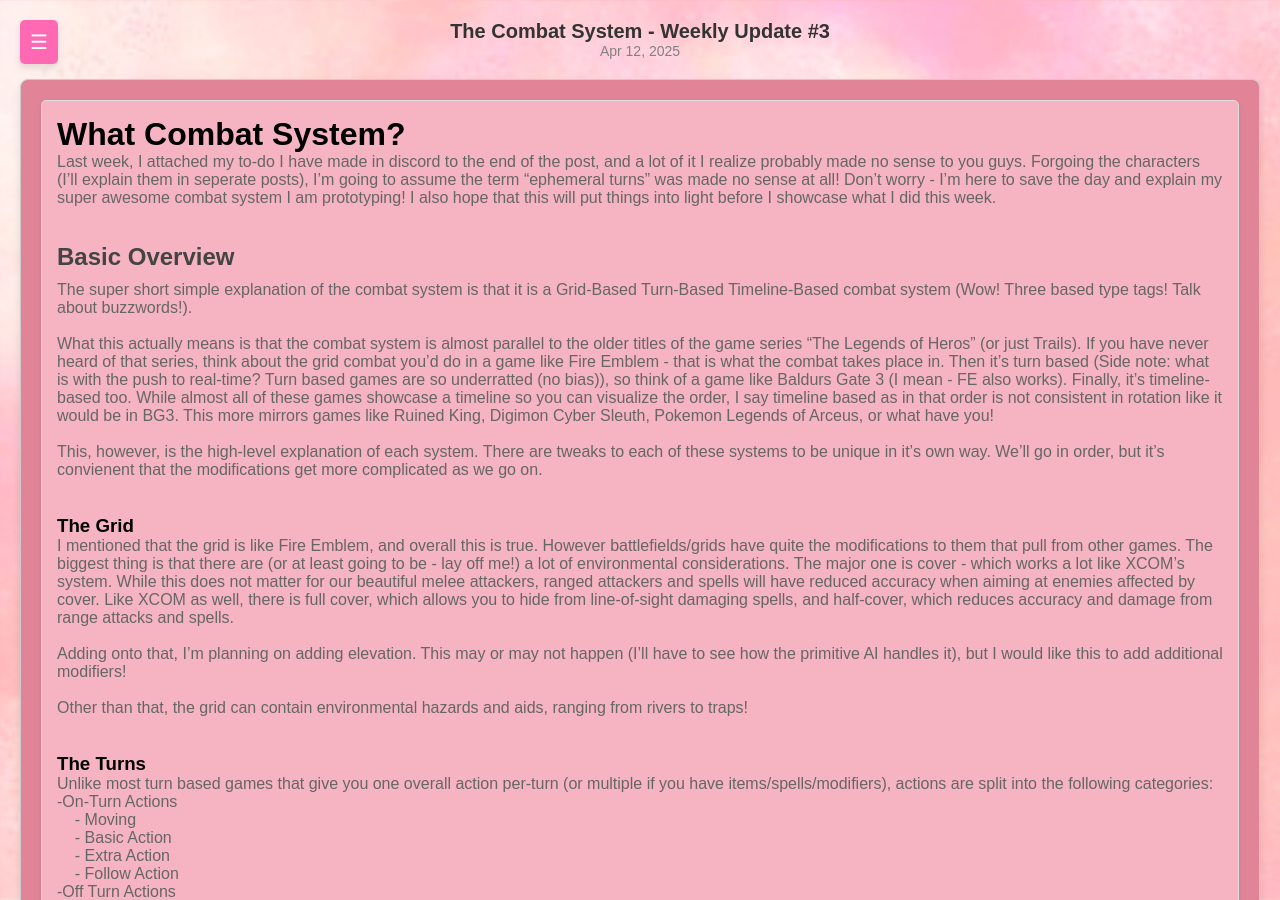
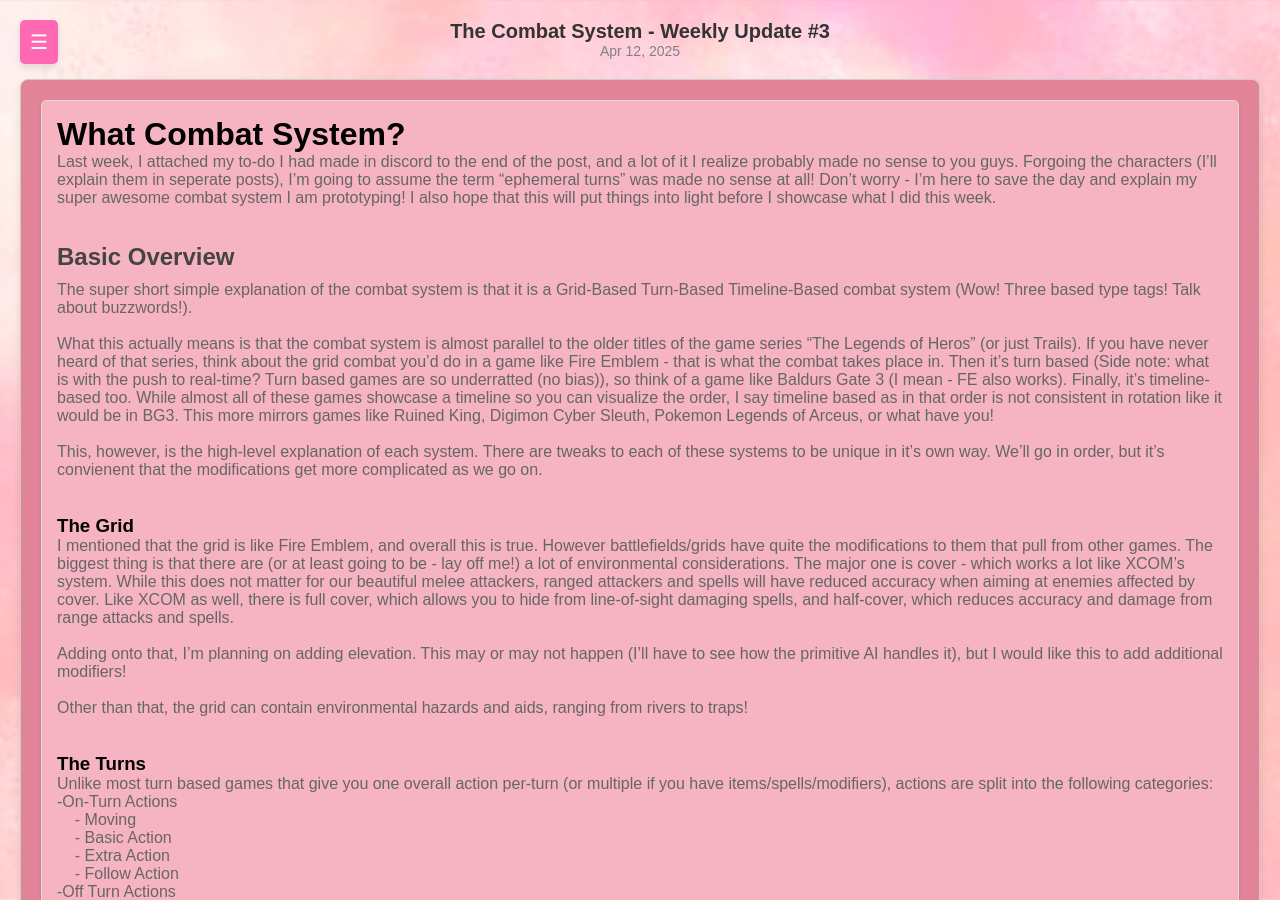
Before and after one commit to NocaToca/nocatoca.github.io, a Jekyll site: the page built from _posts/2025-04-12-week_in_review_3.md, in a window 1280 px wide and 900 px high. Built offline with Jekyll 4.4.1, drawn with Linux system fonts in a browser that asks for light colours; some of the changed text lies outside the part shown.

Commit message:
fixed a few typos

```diff
--- a/_posts/2025-04-12-week_in_review_3.md
+++ b/_posts/2025-04-12-week_in_review_3.md
@@ -7,7 +7,7 @@ categories: [GameDev,Project,Update]
 pinned: false
 ---
 # What Combat System?
-Last week, I attached my to-do I have made in discord to the end of the post, and a lot of it I realize probably made no sense to you guys. Forgoing the characters (I'll explain them in seperate posts), I'm going to assume the term "ephemeral turns" was made no sense at all! Don't worry - I'm here to save the day and explain my super awesome combat system I am prototyping! I also hope that this will put things into light before I showcase what I did this week. <br><br><br>
+Last week, I attached my to-do I had made in discord to the end of the post, and a lot of it I realize probably made no sense to you guys. Forgoing the characters (I'll explain them in seperate posts), I'm going to assume the term "ephemeral turns" was made no sense at all! Don't worry - I'm here to save the day and explain my super awesome combat system I am prototyping! I also hope that this will put things into light before I showcase what I did this week. <br><br><br>
 
 ## Basic Overview
 The super short simple explanation of the combat system is that it is a Grid-Based Turn-Based Timeline-Based combat system (Wow! Three based type tags! Talk about buzzwords!). <br><br>
```
Also changed, not shown: other parts of _posts/2025-04-12-week_in_review_3.md (+1 -1 lines).
